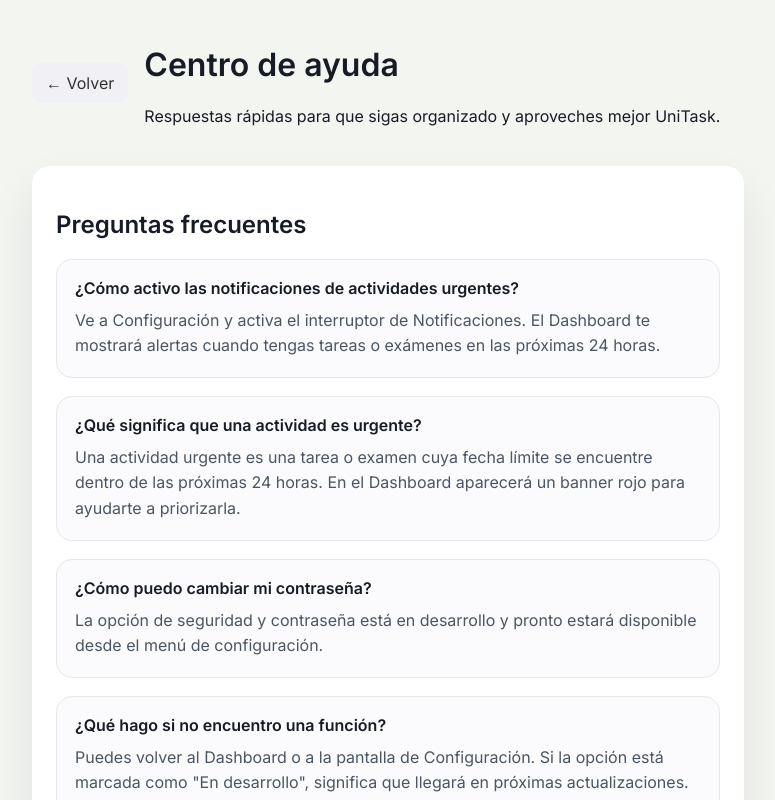
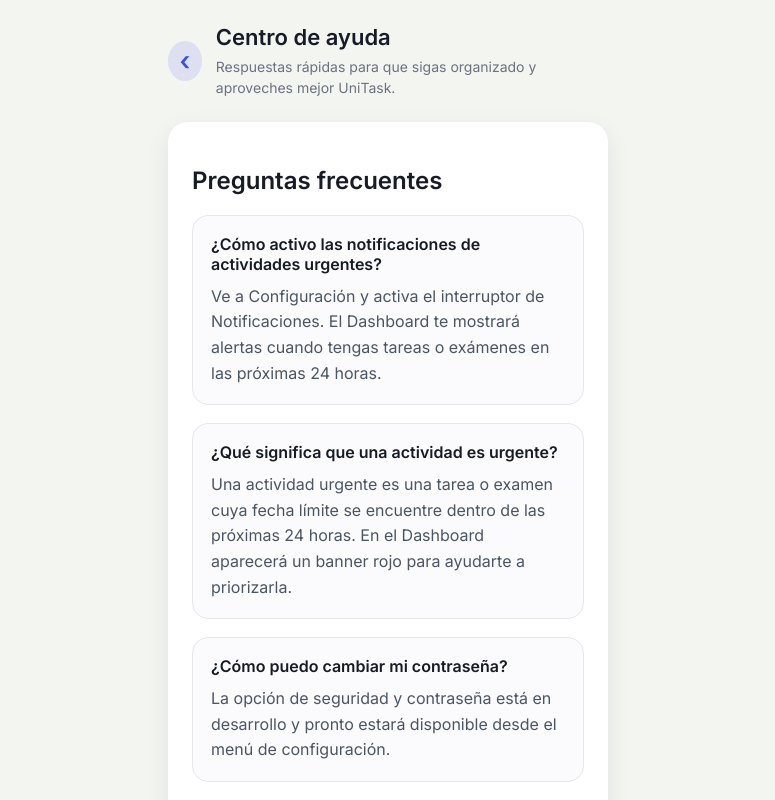
Before and after one commit to Amiddala/unitask-app, a React (Vite) app: page /ayuda in a window 1280 px wide. Shown: the top 800 px of the page, without its empty margins (252-1027 px from the left). Built offline with nearby package versions, Linux system fonts and the light colour scheme.

Commit message:
fixed some bugs

```diff
--- a/src/components/Dashboard/ActivityCalendarStrip.css
+++ b/src/components/Dashboard/ActivityCalendarStrip.css
@@ -8,6 +8,31 @@
 
 .calendar-strip::-webkit-scrollbar {
   display: none;
+}
+
+.calendar-strip__legend {
+  display: flex;
+  align-items: center;
+  justify-content: center;
+  flex-wrap: wrap;
+  gap: 12px 16px;
+  margin-top: 12px;
+  padding: 0 6px;
+}
+
+.calendar-strip__legend-item {
+  display: inline-flex;
+  align-items: center;
+  gap: 6px;
+  font-size: 11px;
+  color: var(--color-ink-muted);
+}
+
+.calendar-strip__legend-dot {
+  width: 8px;
+  height: 8px;
+  border-radius: 50%;
+  display: inline-block;
 }
 
 .calendar-strip__day {
--- a/src/components/Dashboard/ActivityCalendarStrip.jsx
+++ b/src/components/Dashboard/ActivityCalendarStrip.jsx
@@ -1,8 +1,8 @@
 import './ActivityCalendarStrip.css';
 
 const DOT_COLOR = {
-  examen: 'var(--color-exam)',
-  personal: 'var(--color-personal)',
+  examen: 'var(--color-personal)',
+  personal: 'var(--color-exam)',
   grupal: 'var(--color-group)',
 };
 
--- a/src/components/Dashboard/DashboardLayout.jsx
+++ b/src/components/Dashboard/DashboardLayout.jsx
@@ -10,11 +10,6 @@ function DashboardLayout({ children, hideBottomNav = false, showBack = false, ba
 
   const initials = user?.avatarIniciales || '??';
   const firstName = user?.nombreCompleto?.split(' ')[0] || 'Estudiante';
-  const today = new Date().toLocaleDateString('es-ES', {
-    weekday: 'long',
-    day: 'numeric',
-    month: 'long',
-  });
 
   const handleBack = () => {
     if (typeof backAction === 'function') {
@@ -46,10 +41,9 @@ function DashboardLayout({ children, hideBottomNav = false, showBack = false, ba
         ) : (
           <>
             <div>
-              <p className="dashboard-layout__greeting">Hola, {firstName}</p>
-              <p className="dashboard-layout__date">{today}</p>
+              <p className="dashboard-layout__greeting">Inicio</p>
             </div>
-              <ProfileAvatarButton
+            <ProfileAvatarButton
               initials={initials}
               avatarUrl={user?.avatarUrl}
               onClick={() => navigate('/perfil')}
--- a/src/components/Profile/ProfileComponents.css
+++ b/src/components/Profile/ProfileComponents.css
@@ -2,12 +2,13 @@
   display: grid;
   place-items: center;
   border-radius: 50%;
-  background: #f3f5f7;
-  color: var(--color-primary);
+  background: var(--avatar-initials-bg);
+  color: var(--avatar-initials-color);
   font-weight: 700;
   letter-spacing: 0.04em;
   text-transform: uppercase;
   overflow: hidden;
+  border: 1px solid rgba(61, 79, 224, 0.12);
 }
 
 .user-avatar-large--photo img {
@@ -20,15 +21,16 @@
   width: 42px;
   height: 42px;
   border-radius: 50%;
-  border: none;
-  background: #f3f5f7;
-  color: var(--color-primary);
+  border: 1px solid rgba(61, 79, 224, 0.12);
+  background: var(--avatar-initials-bg);
+  color: var(--avatar-initials-color);
   font-weight: 700;
   font-size: 14px;
   display: grid;
   place-items: center;
   overflow: hidden;
   cursor: pointer;
+  box-shadow: 0 4px 10px rgba(61, 79, 224, 0.08);
 }
 
 .profile-avatar-button img {
--- a/src/index.css
+++ b/src/index.css
@@ -12,6 +12,9 @@
 
   --color-primary: #3d4fe0;
   --color-primary-dark: #2e3ab0;
+  --color-primary-soft: #e9edff;
+  --avatar-initials-bg: var(--color-primary-soft);
+  --avatar-initials-color: var(--color-primary-dark);
 
   --color-exam: #ff5b54;
   --color-personal: #3d8bff;
--- a/src/pages/DashboardScreen/DashboardScreen.css
+++ b/src/pages/DashboardScreen/DashboardScreen.css
@@ -1,3 +1,16 @@
+.dashboard-screen__calendar-section {
+  display: flex;
+  flex-direction: column;
+  gap: 10px;
+}
+
+.dashboard-screen__calendar-title {
+  font-family: var(--font-display);
+  font-size: 16px;
+  font-weight: 500;
+  margin: 0;
+}
+
 .dashboard-screen__heading {
   font-family: var(--font-display);
   font-size: 16px;
--- a/src/pages/DashboardScreen/DashboardScreen.jsx
+++ b/src/pages/DashboardScreen/DashboardScreen.jsx
@@ -117,11 +117,28 @@ function DashboardScreen() {
         />
       )}
 
-      <ActivityCalendarStrip
-        selectedDay={selectedDay}
-        onSelectDay={setSelectedDay}
-        calendarEvents={calendarEvents}
-      />
+      <section className="dashboard-screen__calendar-section">
+        <h2 className="dashboard-screen__calendar-title">Calendario de actividades</h2>
+        <ActivityCalendarStrip
+          selectedDay={selectedDay}
+          onSelectDay={setSelectedDay}
+          calendarEvents={calendarEvents}
+        />
+        <div className="calendar-strip__legend" aria-label="Leyenda del calendario de actividades">
+          <span className="calendar-strip__legend-item">
+            <span className="calendar-strip__legend-dot" style={{ background: 'var(--color-personal)' }} />
+            Examen
+          </span>
+          <span className="calendar-strip__legend-item">
+            <span className="calendar-strip__legend-dot" style={{ background: 'var(--color-exam)' }} />
+            Personal
+          </span>
+          <span className="calendar-strip__legend-item">
+            <span className="calendar-strip__legend-dot" style={{ background: 'var(--color-group)' }} />
+            Grupal
+          </span>
+        </div>
+      </section>
 
       <section className="dashboard-screen__section">
         <h2 className="dashboard-screen__heading">Tareas próximas</h2>
--- a/src/pages/HelpScreen/HelpScreen.css
+++ b/src/pages/HelpScreen/HelpScreen.css
@@ -1,31 +1,53 @@
 .help-screen-page {
-  padding: 24px;
-  max-width: 760px;
+  width: 100%;
+  max-width: 480px;
   margin: 0 auto;
+  min-height: 100vh;
+  padding: 24px 20px 100px;
+  background: var(--color-bg);
+  box-sizing: border-box;
 }
 
 .help-screen-header {
   display: flex;
   align-items: center;
-  gap: 16px;
+  gap: 14px;
   margin-bottom: 24px;
 }
 
+.help-screen-header h1 {
+  margin: 0;
+  font-size: 22px;
+}
+
+.help-screen-header p {
+  margin: 6px 0 0;
+  color: var(--color-ink-muted);
+  font-size: 14px;
+  line-height: 1.5;
+}
+
 .help-screen__back-button {
+  width: 40px;
+  height: 40px;
   border: none;
-  background: #f0f0f5;
-  color: #333;
-  font-size: 16px;
-  padding: 10px 14px;
-  border-radius: 10px;
+  border-radius: 50%;
+  background: rgba(61, 79, 224, 0.12);
+  color: var(--color-primary);
+  font-size: 26px;
+  line-height: 1;
+  display: inline-flex;
+  align-items: center;
+  justify-content: center;
   cursor: pointer;
+  font-weight: 700;
 }
 
 .help-screen__content {
-  background: #fff;
-  border-radius: 18px;
+  background: var(--color-surface);
+  border-radius: var(--radius-lg);
   padding: 24px;
-  box-shadow: 0 20px 45px rgba(14, 24, 40, 0.08);
+  box-shadow: var(--shadow-soft);
 }
 
 .help-screen__faq-list {
--- a/src/pages/HelpScreen/HelpScreen.jsx
+++ b/src/pages/HelpScreen/HelpScreen.jsx
@@ -30,8 +30,13 @@ function HelpScreen() {
   return (
     <main className="help-screen-page">
       <header className="help-screen-header">
-        <button type="button" className="help-screen__back-button" onClick={() => navigate(-1)}>
-          ← Volver
+        <button
+          type="button"
+          className="help-screen__back-button"
+          onClick={() => navigate(-1)}
+          aria-label="Volver"
+        >
+          ‹
         </button>
         <div>
           <h1>Centro de ayuda</h1>
```
